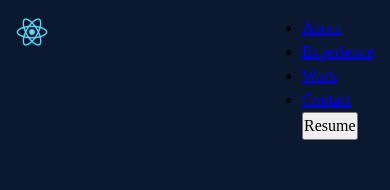
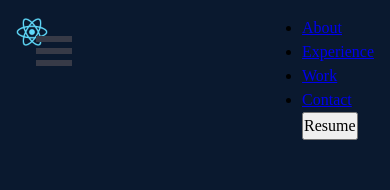
Before and after one commit to ExcitedDeveloper/portfolio, a React (Create React App) app: page / in a window 390 px wide. Shown: the top 190 px of the page. Built offline with nearby package versions, Linux system fonts and the light colour scheme.

Commit message:
Start on hamburger menu

```diff
--- a/package.json
+++ b/package.json
@@ -11,6 +11,7 @@
     "@types/react": "^18.0.17",
     "@types/react-dom": "^18.0.6",
     "react": "^18.2.0",
+    "react-burger-menu": "^3.0.8",
     "react-dom": "^18.2.0",
     "react-scripts": "5.0.1",
     "web-vitals": "^2.1.4"
@@ -45,6 +46,7 @@
   },
   "devDependencies": {
     "@axe-core/react": "^4.4.3",
+    "@types/react-burger-menu": "^2.8.3",
     "@typescript-eslint/eslint-plugin": "^5.34.0",
     "@typescript-eslint/parser": "^5.34.0",
     "eslint": "^8.22.0",
--- a/src/App.tsx
+++ b/src/App.tsx
@@ -1,12 +1,16 @@
 import React, { ReactElement } from 'react'
 import Header from './components/Header'
 import Main from './components/Main'
+import SideBar from './components/SideBar'
 
 function App(): ReactElement {
   return (
-    <div>
-      <Header />
-      <Main />
+    <div id="App">
+      <SideBar pageWrapId={'page-wrap'} outerContainerId={'App'} />
+      <div id="page-wrap">
+        <Header />
+        <Main />
+      </div>
     </div>
   )
 }
--- /dev/null
+++ b/src/components/SideBar.css
@@ -0,0 +1,75 @@
+/* Position and sizing of burger button */
+.bm-burger-button {
+  position: fixed;
+  width: 2.25rem;
+  height: 1.875rem;
+  left: 2.25rem;
+  top: 2.25rem;
+}
+
+/* Color/shape of burger icon bars */
+.bm-burger-bars {
+  background: #373a47;
+}
+
+/* Color/shape of burger icon bars on hover */
+.bm-burger-bars-hover {
+  background: #a90000;
+}
+
+/* Position and sizing of clickable cross button */
+.bm-cross-button {
+  height: 1.5rem;
+  width: 1.5rem;
+}
+
+/* Color/shape of close button cross */
+.bm-cross {
+  background: #bdc3c7;
+}
+
+/*
+SideBar wrapper styles
+Note: Beware of modifying this element as it can break the animations - you should not need to touch it in most cases
+*/
+.bm-menu-wrap {
+  position: fixed;
+  height: 100%;
+}
+
+/* General sidebar styles */
+.bm-menu {
+  background: #373a47;
+  padding: 2.5em 1.5em 0;
+  font-size: 1.15em;
+}
+
+/* Morph shape necessary with bubble or elastic */
+.bm-morph-shape {
+  fill: #373a47;
+}
+
+/* Wrapper for item list */
+.bm-item-list {
+  color: #b8b7ad;
+  padding: 0.8em;
+}
+
+/* Individual item */
+.bm-item {
+  display: inline-block;
+  color: #d1d1d1;
+  margin-bottom: 0.625rem;
+  text-align: left;
+  text-decoration: none;
+  transition: color 0.2s;
+}
+
+.bm-item:hover {
+  color: #fff;
+}
+
+/* Styling of overlay */
+.bm-overlay {
+  background: rgba(0 0 0 / 30%);
+}
--- /dev/null
+++ b/src/components/SideBar.tsx
@@ -0,0 +1,24 @@
+import React, { ReactElement } from 'react'
+import { slide as Menu } from 'react-burger-menu'
+import './SideBar.css'
+
+const SideBar = (props: any): ReactElement => {
+  return (
+    <Menu {...props}>
+      <a className="menu-item" href="/">
+        Home
+      </a>
+      <a className="menu-item" href="/burgers">
+        Burgers
+      </a>
+      <a className="menu-item" href="/pizzas">
+        Pizzas
+      </a>
+      <a className="menu-item" href="/desserts">
+        Desserts
+      </a>
+    </Menu>
+  )
+}
+
+export default SideBar
```
Also changed, not shown: 1 other file (tests, documents, lock files or other folders).
